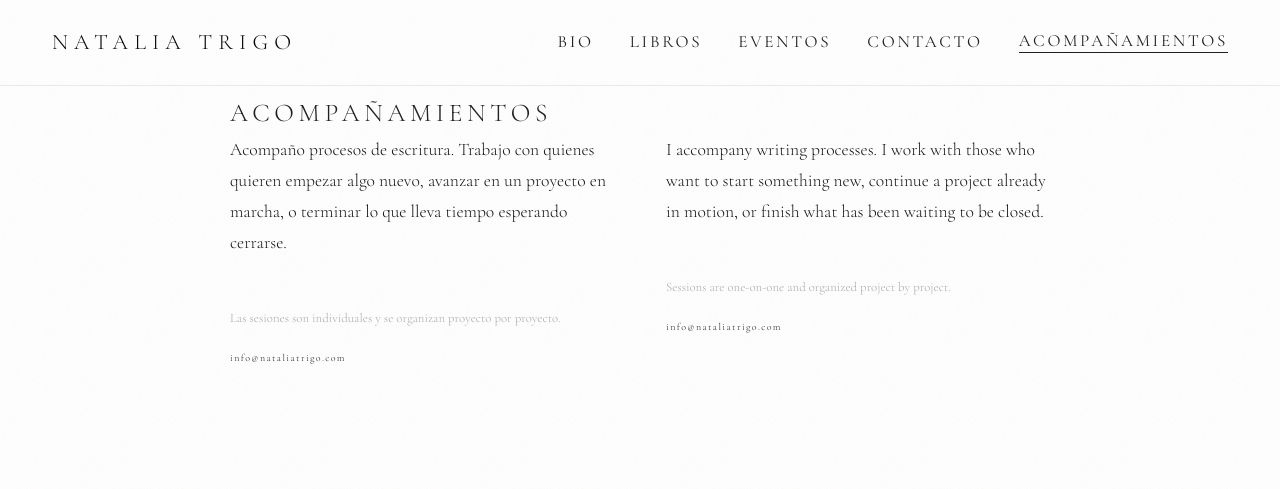
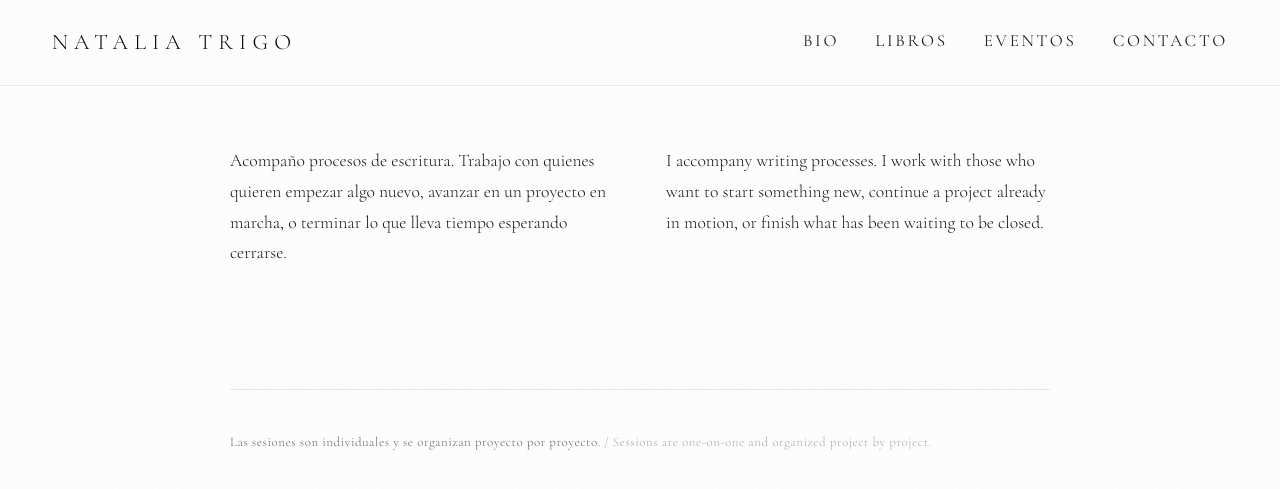
Before and after one commit to nat-duble/nataliatrigo.com, a Jekyll site: the page built from pages/acompanamientos.md, in a window 1280 px wide. Shown: the top 489 px of the page. Built offline with Jekyll 4.4.1, drawn with Linux system fonts in a browser that asks for light colours; nearby versions of some CDN libraries.

Commit message:
Redesign acompañamientos page; remove from nav
- Hide title, add top padding, unified contact block below bilingual intro
- Email removed to avoid duplicating contacto page
- Remove Acompañamientos from nav (commented out in settings.yml)

```diff
--- a/_data/settings.yml
+++ b/_data/settings.yml
@@ -16,7 +16,7 @@ menu:
   - {name: 'El crimen',                  url: 'books/el-crimen',            genre: 'antología'}
 - {name: 'Eventos',            url: 'events'}
 - {name: 'Contacto',           url: 'contact'}
-- {name: 'Acompañamientos',    url: 'acompanamientos'}
+#- {name: 'Acompañamientos',    url: 'acompanamientos'}
 
 # Available social icons are powered by Font Awesome, so you can use any icon that they offer
 social:
--- a/_sass/_page.scss
+++ b/_sass/_page.scss
@@ -12,6 +12,7 @@
 
   &.page-acomp {
     max-width: 820px;
+    padding-top: 48px;
   }
 
   &.page-events {
@@ -657,20 +658,36 @@
     margin: 0;
   }
 
+  .acomp-contact {
+    margin-top: 72px;
+    padding-top: 40px;
+    border-top: 1px solid #e8e8e8;
+  }
+
   .acomp-contact-note {
-    font-size: 0.8rem;
+    font-size: 13px;
     font-weight: 300;
+    letter-spacing: 0.04em;
+    color: #666;
+    margin: 0 0 40px;
+  }
+
+  .acomp-contact-note-en {
     color: #aaa;
-    margin: 0 0 12px;
   }
 
   .acomp-email {
-    display: inline-block;
-    font-size: 10px;
-    font-weight: 300;
-    letter-spacing: 0.14em;
+    display: block;
+    font-size: 2rem;
+    font-weight: 200;
+    letter-spacing: 0.02em;
     color: #1a1a1a;
     text-decoration: none;
+    line-height: 1.2;
+
+    @media (max-width: 600px) {
+      font-size: 1.5rem;
+    }
 
     &:hover {
       color: #b5451b;
--- a/pages/acompanamientos.md
+++ b/pages/acompanamientos.md
@@ -3,20 +3,19 @@ layout: page
 title: Acompañamientos
 permalink: /acompanamientos
 page_class: page-acomp
+hide_title: true
 ---
 
 <div class="acomp-bilingual">
   <div class="acomp-col">
     <p class="acomp-intro">Acompaño procesos de escritura. Trabajo con quienes quieren empezar algo nuevo, avanzar en un proyecto en marcha, o terminar lo que lleva tiempo esperando cerrarse.</p>
-
-    <p class="acomp-contact-note">Las sesiones son individuales y se organizan proyecto por proyecto.</p>
-    <a href="mailto:info@nataliatrigo.com" class="acomp-email">info@nataliatrigo.com</a>
   </div>
 
   <div class="acomp-col">
     <p class="acomp-intro">I accompany writing processes. I work with those who want to start something new, continue a project already in motion, or finish what has been waiting to be closed.</p>
-
-    <p class="acomp-contact-note">Sessions are one-on-one and organized project by project.</p>
-    <a href="mailto:info@nataliatrigo.com" class="acomp-email">info@nataliatrigo.com</a>
   </div>
 </div>
+
+<div class="acomp-contact">
+  <p class="acomp-contact-note">Las sesiones son individuales y se organizan proyecto por proyecto. <span class="acomp-contact-note-en">/ Sessions are one-on-one and organized project by project.</span></p>
+</div>
```
